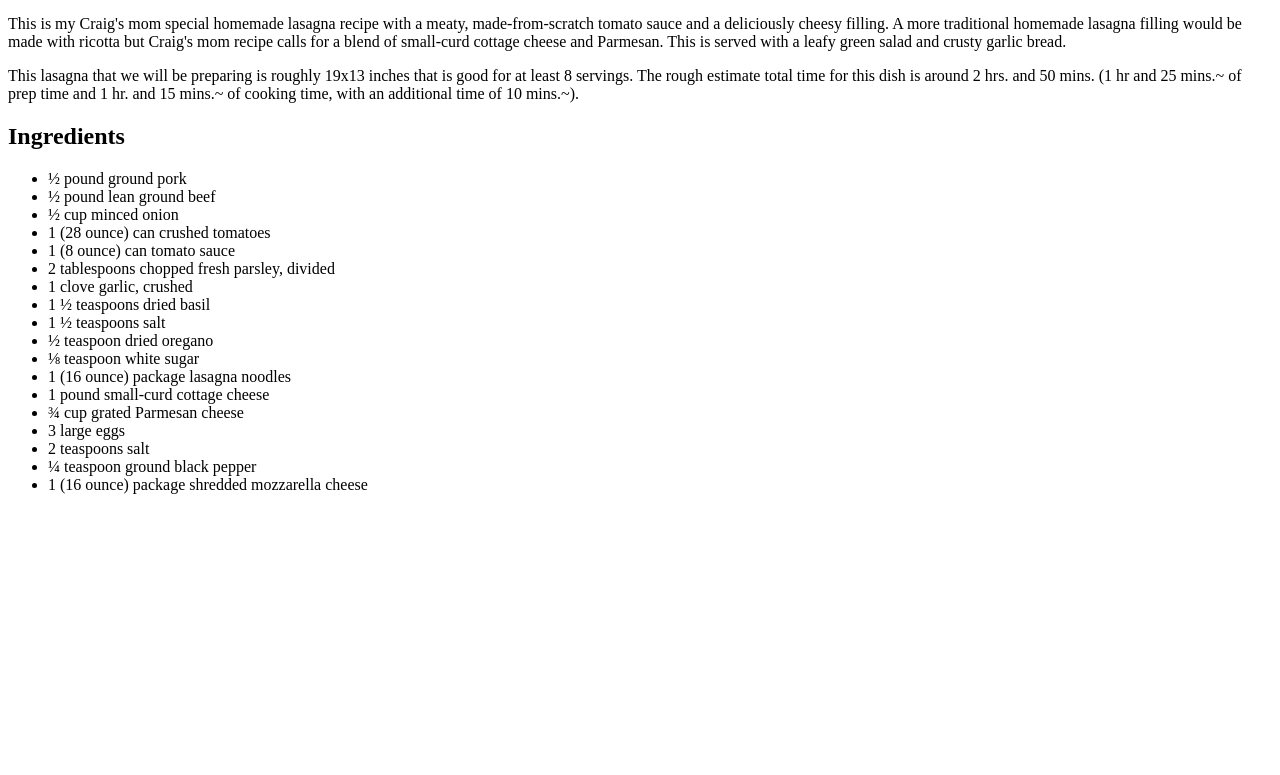
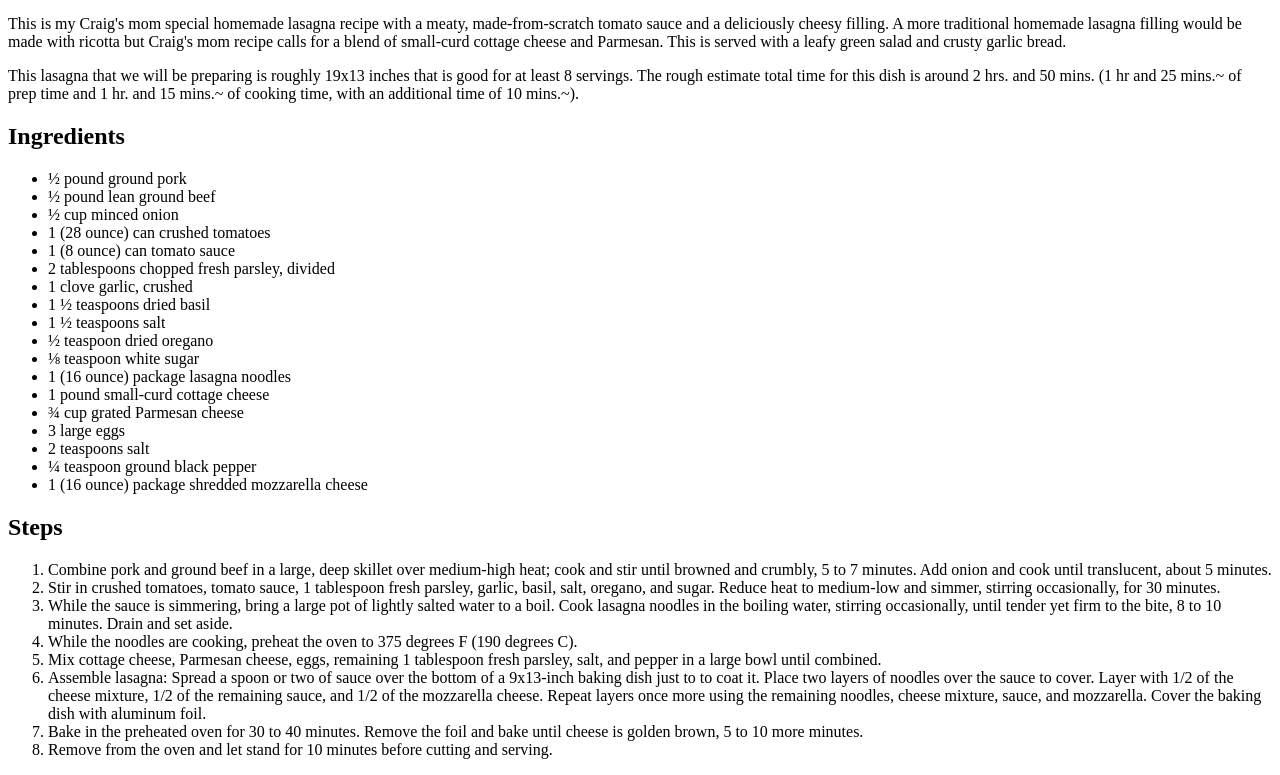
Before and after one commit to KyuTQT/odin-recipes, a plain HTML site: page odin-recipes/lasagna.html in a window 1280 px wide. Shown: the part 450-1225 px from the top of the page. Before the commit the page ends 960 px from the top, so only its background shows below. Drawn offline with Linux system fonts and the light colour scheme.

Commit message:
Add steps on lasagna

```diff
--- a/odin-recipes/lasagna.html
+++ b/odin-recipes/lasagna.html
@@ -36,5 +36,17 @@
             <li>¼ teaspoon ground black pepper</li>
             <li>1 (16 ounce) package shredded mozzarella cheese</li>
         </ul>
+
+        <h2>Steps</h2>
+        <ol>
+            <li>Combine pork and ground beef in a large, deep skillet over medium-high heat; cook and stir until browned and crumbly, 5 to 7 minutes. Add onion and cook until translucent, about 5 minutes.</li>
+            <li>Stir in crushed tomatoes, tomato sauce, 1 tablespoon fresh parsley, garlic, basil, salt, oregano, and sugar. Reduce heat to medium-low and simmer, stirring occasionally, for 30 minutes.</li>
+            <li>While the sauce is simmering, bring a large pot of lightly salted water to a boil. Cook lasagna noodles in the boiling water, stirring occasionally, until tender yet firm to the bite, 8 to 10 minutes. Drain and set aside.</li>
+            <li>While the noodles are cooking, preheat the oven to 375 degrees F (190 degrees C).</li>
+            <li>Mix cottage cheese, Parmesan cheese, eggs, remaining 1 tablespoon fresh parsley, salt, and pepper in a large bowl until combined.</li>
+            <li>Assemble lasagna: Spread a spoon or two of sauce over the bottom of a 9x13-inch baking dish just to to coat it. Place two layers of noodles over the sauce to cover. Layer with 1/2 of the cheese mixture, 1/2 of the remaining sauce, and 1/2 of the mozzarella cheese. Repeat layers once more using the remaining noodles, cheese mixture, sauce, and mozzarella. Cover the baking dish with aluminum foil.</li>
+            <li>Bake in the preheated oven for 30 to 40 minutes. Remove the foil and bake until cheese is golden brown, 5 to 10 more minutes.</li>
+            <li>Remove from the oven and let stand for 10 minutes before cutting and serving.</li>
+        </ol>
     </body>
 </html>
```
